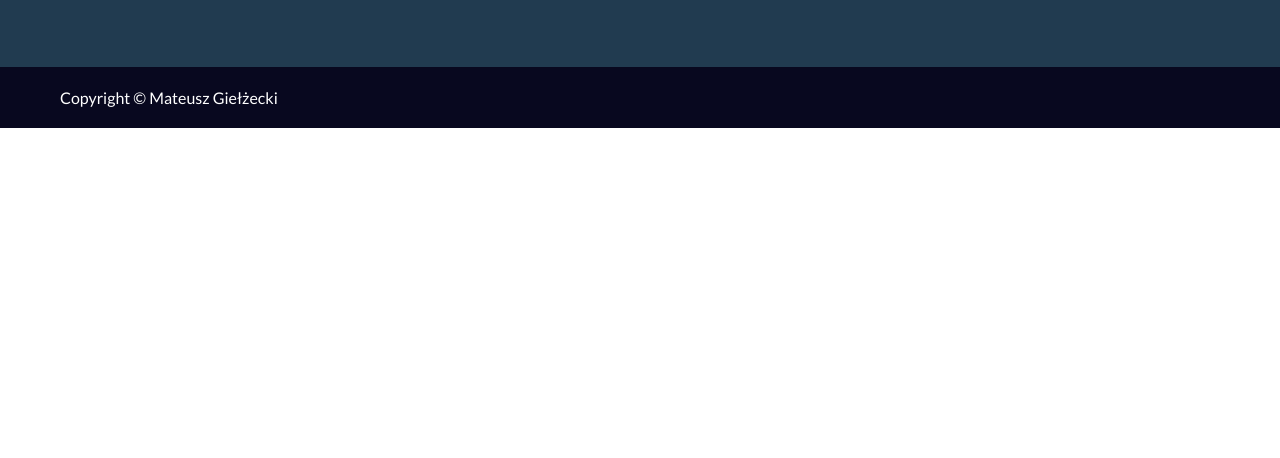
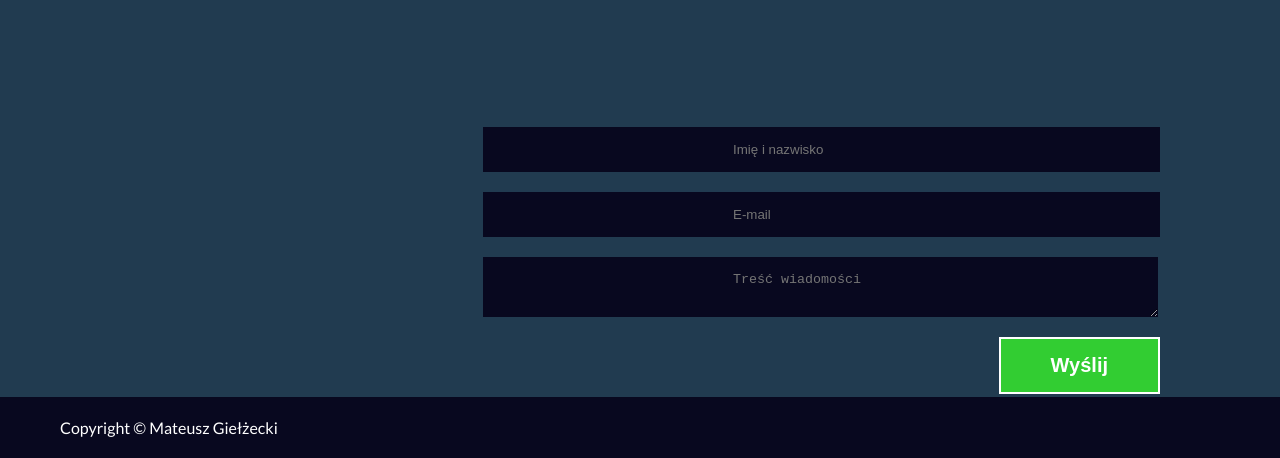
Before and after one commit to mrgielda/portfolio, a plain HTML site: page index.html in a window 1280 px wide. Shown: the part 2854-3312 px from the top of the page. Before the commit the page ends 2982 px from the top, so only its background shows below. Drawn offline with Linux system fonts and the light colour scheme.

Commit message:
formularz start

```diff
--- a/css/style.css
+++ b/css/style.css
@@ -236,6 +236,10 @@ header > div > h2 {
 
 }
 
+#adres{
+    width: 50%;
+    float:left;
+}
 #kontakt {
     padding: 20px 60px;
 }
@@ -305,3 +309,55 @@ footer{
     margin: 0;
     padding: 5px 60px;
 }
+
+form{
+    display: inline-block;
+    position: relative;
+    float: right;
+}
+.clear{
+    clear: both;
+}
+
+
+.wpis,
+.wiadomosc,
+.button{
+    display: block;
+    margin-top: 20px;
+    border: none;
+}
+
+.wiadomosc{
+    box-sizing: border-box;
+}
+
+.wpis,
+.wiadomosc{
+    padding: 15px 250px;
+    background-color: #08081f;
+    color: #fff;
+}
+
+.formularz{
+   padding: 60px 60px;
+      box-sizing: border-box;
+
+}
+
+.button{
+    position: absolute;
+    right: 60px;
+    padding: 15px 50px;
+    border: 2px solid #fff;
+    background-color: limegreen;
+    color: white;
+    font-weight: 900;
+    font-size: 20px;
+
+}
+
+#wiad{
+
+    padding: 15px 250px;
+}
--- a/index.html
+++ b/index.html
@@ -103,21 +103,35 @@
             </address>
 
             <div class="social-media">
-				<a href="http://facebook.com" id="fb">
+                <a href="http://facebook.com" id="fb">
 					<i class="fa fa-facebook fa-2x"></i>
 				</a>
-				<a href="https://plus.google.com" id="gp">
+                <a href="https://plus.google.com" id="gp">
 					<i class="fa fa-google-plus fa-2x"></i>
 				</a>
-				<a href="https://twitter.com" id="tw">
+                <a href="https://twitter.com" id="tw">
 					<i class="fa fa-twitter fa-2x"></i>
 				</a>
-				<a href="https://pl.linkedin.com" id="in">
+                <a href="https://pl.linkedin.com" id="in">
 					<i class="fa fa-linkedin fa-2x"></i>
 				</a>
-			</div>
+            </div>
         </div>
-        <div id="formularz"></div>
+        <form>
+            <div class="formularz">
+
+                <input type="text" class="wpis" name="nazwa" id="nazwa" placeholder="Imię i nazwisko"/>
+
+                <input type="text" class="wpis" name="email" id="email" placeholder="E-mail" />
+
+                <textarea class="wiadomosc" name="wiadomosc" id="wiad" placeholder="Treść wiadomości"></textarea>
+
+                <input type="button" class="button" value="Wyślij" />
+
+            </div>
+        </form>
+
+        <div class="clear"></div>
     </section>
 
     <footer>
```
